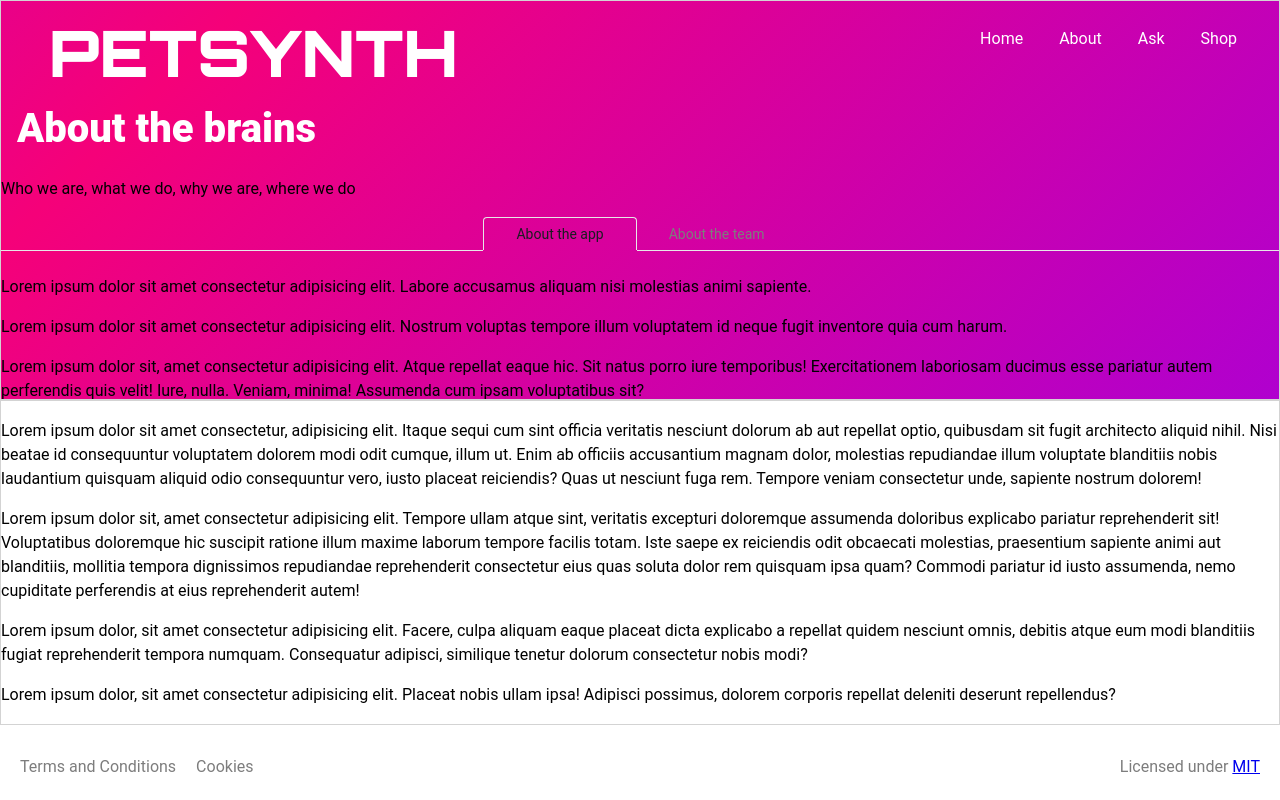
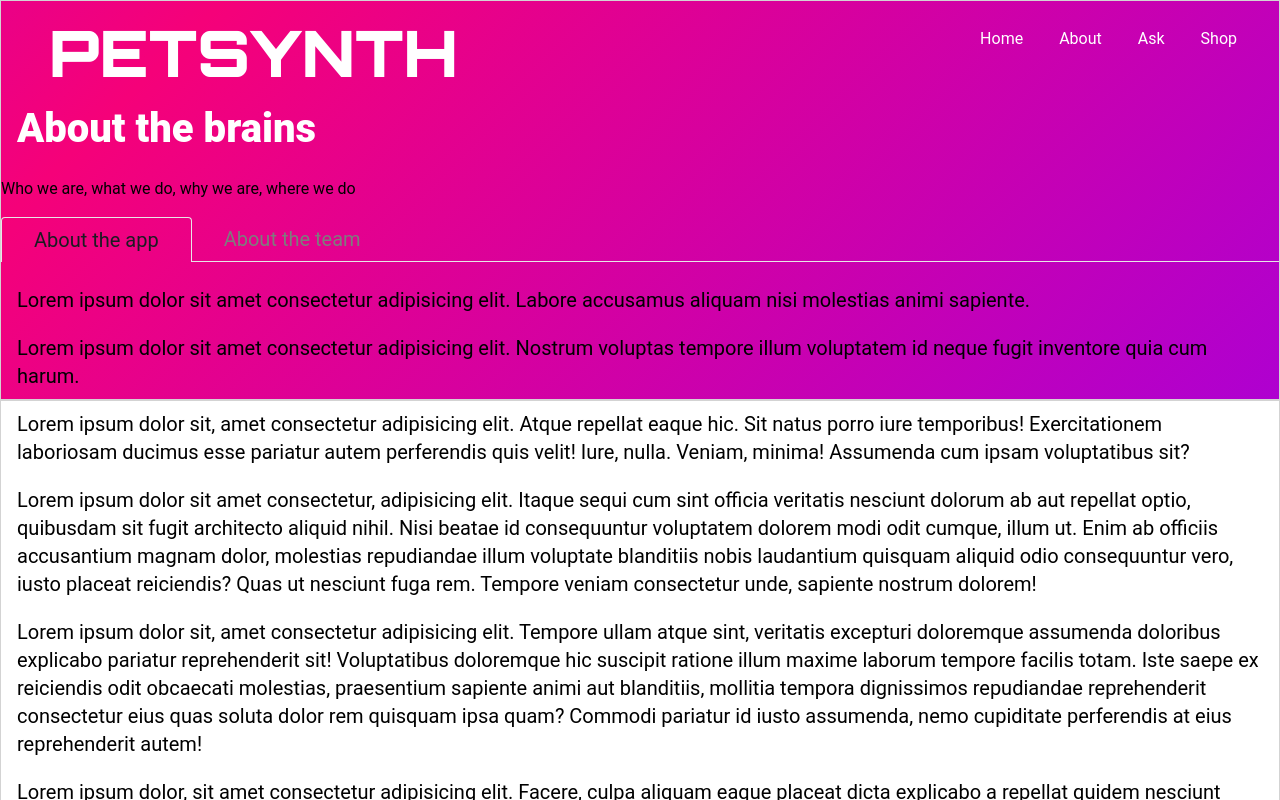
Before and after one commit to technative-academy/PetSynth, a React (Vite) app: page /about in a window 1280 px wide. Shown: the top 800 px of the page. Built offline with nearby package versions, Linux system fonts and the light colour scheme.

Commit message:
CSS adjustment for About Tabs

```diff
--- a/src/views/About/Tabs.jsx
+++ b/src/views/About/Tabs.jsx
@@ -8,7 +8,7 @@ export default function Tabs({ tabs }) {
 	return (
 		<section className={styles.wrapper}>
 			<div className={styles.tabButtonContainer}>
-				<div className={styles.tabsSpacer} />
+				<div className={styles.tabsSpace1} />
 				<div className={styles.tabGroup}>
 					{tabs.map(({ displayName }, index) => (
 						<button
@@ -22,7 +22,7 @@ export default function Tabs({ tabs }) {
 						</button>
 					))}
 				</div>
-				<div className={styles.tabsSpacer} />
+				<div className={styles.tabsSpacer2} />
 			</div>
 			{tabs[selectedTabIndex].content}
 		</section>
--- a/src/views/About/Tabs.module.css
+++ b/src/views/About/Tabs.module.css
@@ -7,11 +7,19 @@
 	--border: 1px solid var(--PrimaryLight);
 	--border-radius: 0.25rem;
 }
-.tabsSpacer {
+.tabsSpacer1 {
 	flex: 1;
 	border-bottom: var(--border);
 }
+
+.tabsSpacer2 {
+	flex: 1;
+	border-bottom: var(--border);
+}
+
 .tabGroup {
+	display: flex;
+	justify-content: center;
 }
 .tabButton {
 	all: unset;
@@ -21,7 +29,10 @@
 	border-bottom: var(--border);
 
 	/* TODO: rework to use whatever global solution we come up with */
-	font-size: 14px;
+	font:
+		400 20px/28px "Roboto",
+		"Arial",
+		sans-serif;
 	color: var(--BodyDarker);
 }
 .tabButton:disabled {
@@ -33,3 +44,21 @@
 
 	color: var(--Black);
 }
+
+@media (min-width: 768px) {
+	.tabButtonContainer {
+		display: flex;
+		justify-content: flex-start;
+		margin-bottom: 1.5rem;
+		--border: 1px solid var(--PrimaryLight);
+		--border-radius: 0.25rem;
+	}
+	.tabsSpacer1 {
+		display: hidden;
+	}
+
+	.tabGroup {
+		display: flex;
+		justify-content: flex-start;
+	}
+}
--- a/src/views/About/tabContent/tabContent.module.css
+++ b/src/views/About/tabContent/tabContent.module.css
@@ -1,4 +1,11 @@
 .p {
+	padding: 0rem 1rem;
+	text-align: left;
+	width: 100%;
+	font:
+		400 20px/28px "Roboto",
+		"Arial",
+		sans-serif;
 }
 
 .img {
@@ -9,7 +16,10 @@
 	display: flex;
 	flex-direction: column;
 }
-@media screen and (min-width: 600px) {
+
+/* Desktop */
+
+@media screen and (min-width: 768px) {
 	.twoColumns {
 		flex-direction: row;
 		gap: 2rem;
```
